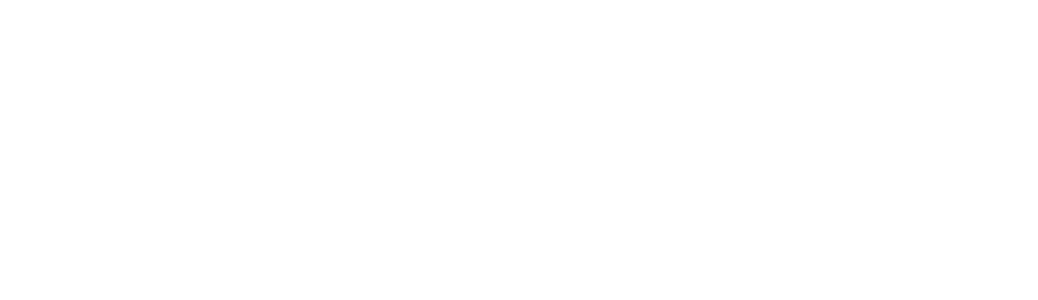
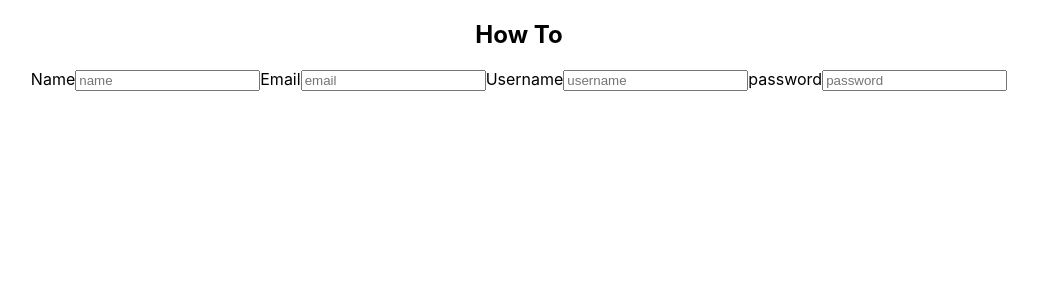
Before and after one commit to Lambda-How-To-Build-Week/Front-end, a React (Create React App) app in the folder how-to/: page / in a window 1280 px wide. Shown: the top 300 px of the page, without its empty margins (121-1159 px from the left). Built offline with nearby package versions, Linux system fonts and the light colour scheme.

Commit message:
Install and import styled-component in sign-up.js

```diff
--- a/how-to/package.json
+++ b/how-to/package.json
@@ -6,7 +6,8 @@
     "formik": "^1.5.8",
     "react": "^16.9.0",
     "react-dom": "^16.9.0",
-    "react-scripts": "3.1.2"
+    "react-scripts": "3.1.2",
+    "styled-components": "^4.4.0"
   },
   "scripts": {
     "start": "react-scripts start",
--- a/how-to/src/App.js
+++ b/how-to/src/App.js
@@ -1,10 +1,11 @@
 import React from 'react';
 import './App.css';
+import SignUp from "./components/sign-up";
 
 function App() {
   return (
     <div className="App">
-
+     <SignUp/>
     </div>
   );
 }
--- a/how-to/src/components/sign-up.js
+++ b/how-to/src/components/sign-up.js
@@ -1,5 +1,6 @@
 import React from "react";
 import { Formik, Form, Field, ErrorMessage } from 'formik';
+import styled from 'styled-components';
 
 
 const initialUser = {
@@ -22,7 +23,7 @@
         render = {props => {
             return(
                 <Form>
-                    <h2>How T0</h2>
+                    <h2>How To</h2>
                     <label>
                         Name
                         <Field name = "name" type ="text" placeholder= "name"/>
@@ -53,3 +54,6 @@
 
 
 }
+
+
+export default SignUp;
```
Also changed, not shown: 1 other file (tests, documents, lock files or other folders).
